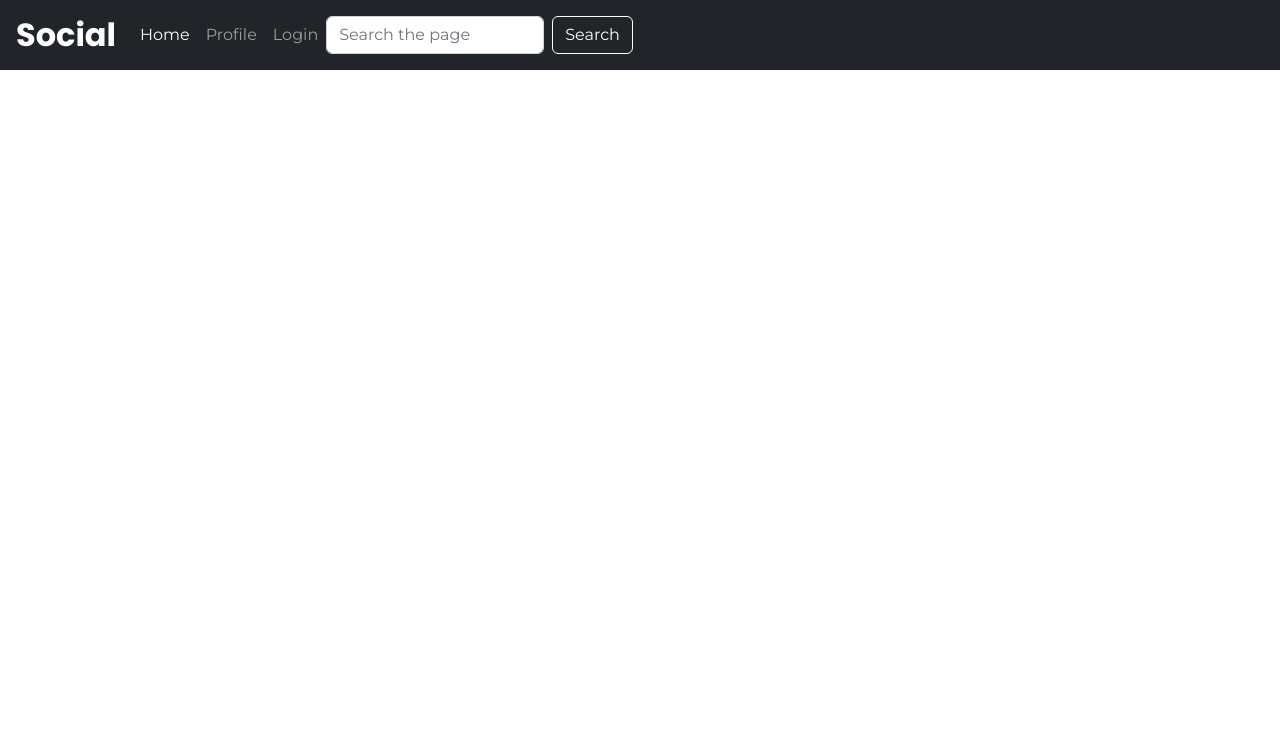
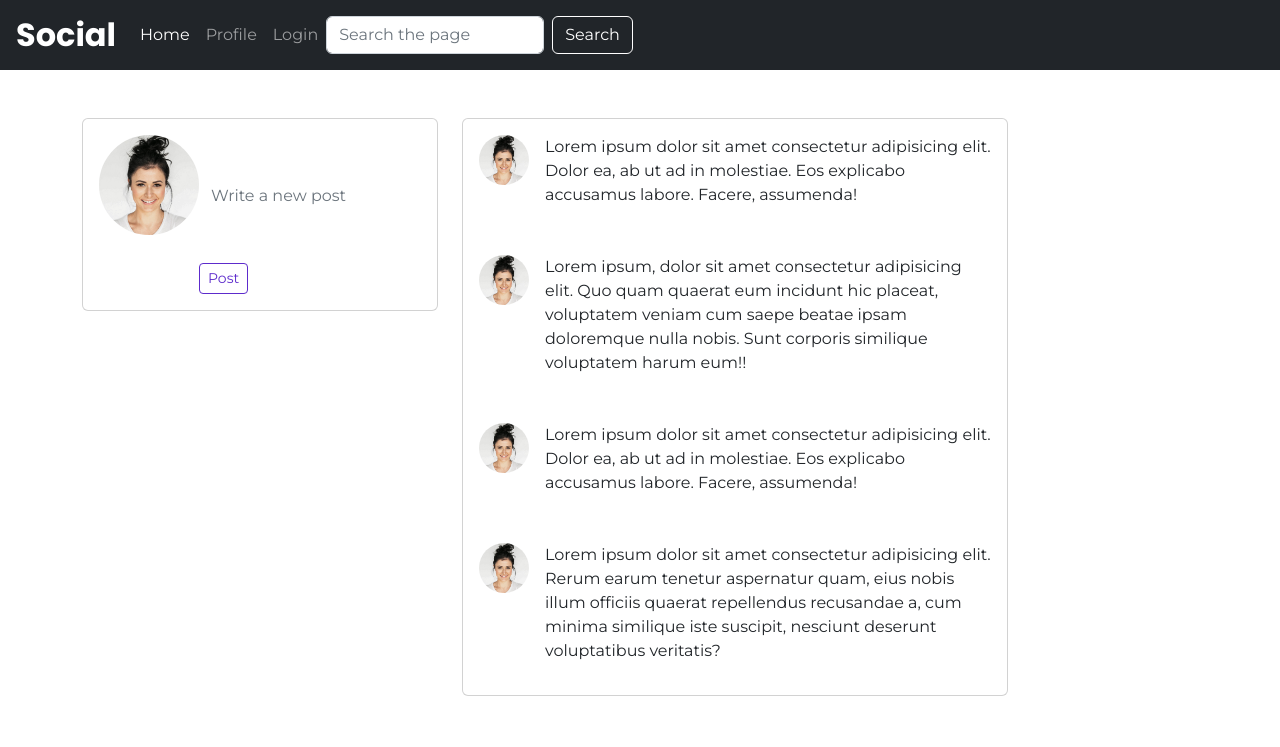
Before and after one commit to martemoslet/css-frameworks-ca, a website: page index.html in a window 1280 px wide. Drawn offline with nearby package versions, Linux system fonts and the light colour scheme; a web font is replaced by a local one.

Commit message:
Creates home page

```diff
--- a/index.html
+++ b/index.html
@@ -37,6 +37,46 @@
                   </form>
             </div>
         </nav>
+        <main>
+            <section class="p-5">
+                <div class="container">
+                    <div class="row">
+                        <div class="col-md col-lg-4 mb-3">
+                            <div class="card">
+                                <div class="card-body d-flex">
+                                    <img class="profile-img col-2" src="images/profile-image.jpg" alt="Profile image" />
+                                    <form class="col-7">
+                                        <input type="text" class="form-control wall-post" id="postToWall" placeholder="Write a new post">
+                                        <button class="btn btn-sm btn-outline-primary mt-2" type="submit">Post</button>
+                                    </form>
+                                </div>
+                            </div>
+                        </div>
+                        <div class="col-md col-lg-6">
+                            <div class="card">
+                                <div class="card-body d-flex">
+                                    <img class="col-1 me-3 profile-img user-img" src="images/profile-image.jpg" alt="Profile image" />
+                                    <p>Lorem ipsum dolor sit amet consectetur adipisicing elit. Dolor ea, ab ut ad in molestiae. Eos explicabo accusamus labore. Facere, assumenda!</p>
+                                 </div>
+                                 <div class="card-body d-flex">
+                                    <img class="col-1 me-3 profile-img user-img" src="images/profile-image.jpg" alt="Profile image" />
+                                    <p>Lorem ipsum, dolor sit amet consectetur adipisicing elit. Quo quam quaerat eum incidunt hic placeat, voluptatem veniam cum saepe beatae ipsam doloremque nulla nobis. Sunt corporis similique voluptatem harum eum!!</p>
+                                 </div>
+                                 <div class="card-body d-flex">
+                                    <img class="col-1 me-3 profile-img user-img" src="images/profile-image.jpg" alt="Profile image" />
+                                    <p>Lorem ipsum dolor sit amet consectetur adipisicing elit. Dolor ea, ab ut ad in molestiae. Eos explicabo accusamus labore. Facere, assumenda!</p>
+                                 </div>
+                                 <div class="card-body d-flex">
+                                    <img class="col-1 me-3 profile-img user-img" src="images/profile-image.jpg" alt="Profile image" />
+                                    <p>Lorem ipsum dolor sit amet consectetur adipisicing elit. Rerum earum tenetur aspernatur quam, eius nobis illum officiis quaerat repellendus recusandae a, cum minima similique iste suscipit, nesciunt deserunt voluptatibus veritatis?</p>
+                                 </div>
+                            </div>
+                        </div>
+                    </div>
+                </div>
+            </section>
+
+        </main>
     </header>
     <footer>
     </footer>
--- a/src/scss/styles.scss
+++ b/src/scss/styles.scss
@@ -11,3 +11,20 @@
     font-weight: 700;
     font-size: 2rem;
 }
+
+.profile-img {
+    border-radius: 50%;
+    width: 100px;
+    height: 100px;
+    object-fit: cover;
+}
+
+.wall-post {
+    height: 120px;
+    border: transparent;
+}
+
+.user-img {
+    width: 50px;
+    height: 50px;
+}
```
Also changed, not shown: dist/css/styles.css, images/profile-image.jpg (added), 1 other file.
